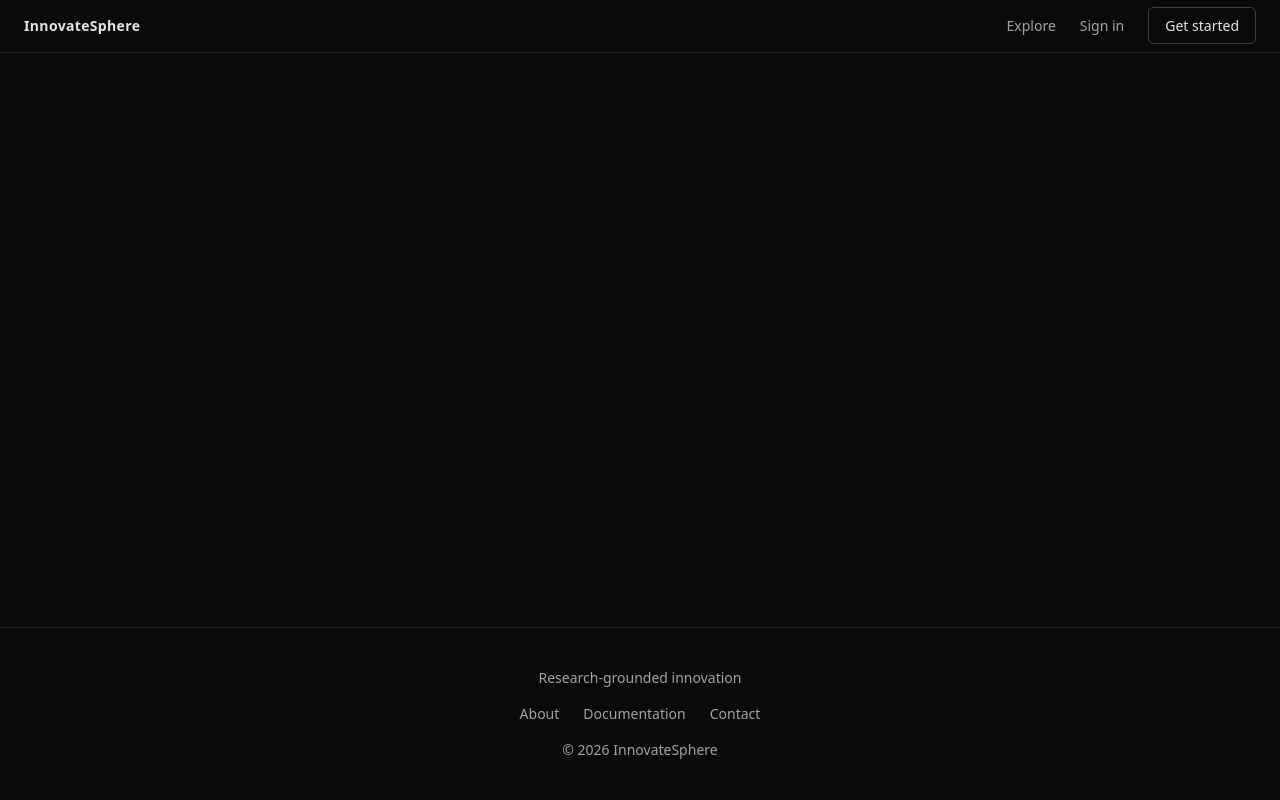
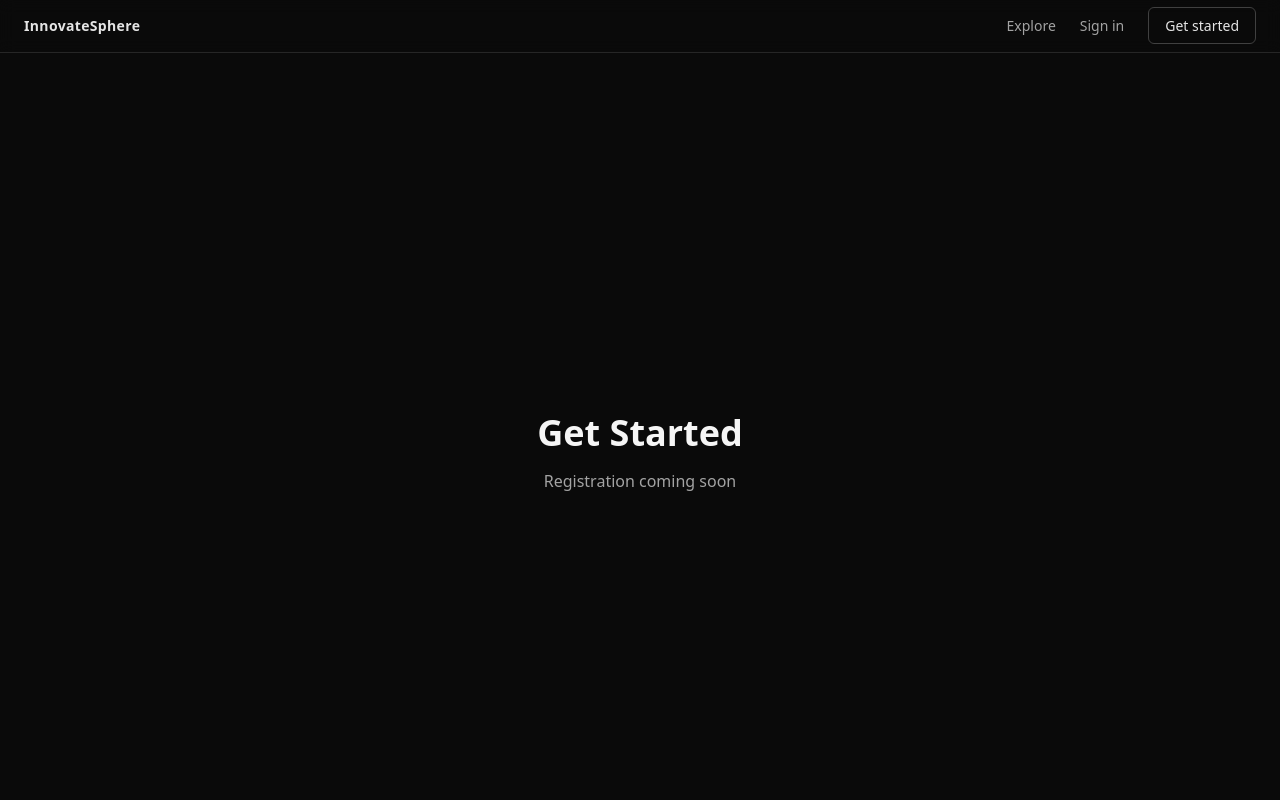
Before and after one commit to Shrx14/InnovateSphere, a React (Create React App) app in the folder frontend/: page /register in a window 1280 px wide. Shown: the top 800 px of the page. Built offline with nearby package versions, Linux system fonts and the light colour scheme.

Commit message:
fix(nav): import login and register pages to resolve routing errors

```diff
--- a/frontend/src/App.js
+++ b/frontend/src/App.js
@@ -6,6 +6,8 @@ import LandingPage from './app/landing/LandingPage';
 import IdeaDetail from './app/idea/IdeaDetail';
 import ReviewQueue from './app/admin/ReviewQueue';
 import ExplorePage from './app/explore/ExplorePage';
+import LoginPage from './app/auth/LoginPage';
+import RegisterPage from './app/auth/RegisterPage';
 
 function App() {
   return (
@@ -13,9 +15,11 @@ function App() {
       <AppShell>
         <Routes>
           <Route path="/" element={<LandingPage />} />
+          <Route path="/explore" element={<ExplorePage />} />
           <Route path="/idea/:id" element={<IdeaDetail />} />
           <Route path="/admin/review" element={<ReviewQueue />} />
-          <Route path="/explore" element={<ExplorePage />} />
+          <Route path="/login" element={<LoginPage />} />
+          <Route path="/register" element={<RegisterPage />} />
         </Routes>
       </AppShell>
     </Router>
--- /dev/null
+++ b/frontend/src/app/auth/LoginPage.jsx
@@ -0,0 +1,14 @@
+import React from 'react';
+
+const LoginPage = () => {
+  return (
+    <div className="min-h-screen bg-neutral-950 text-neutral-100 flex items-center justify-center">
+      <div className="text-center">
+        <h1 className="text-4xl font-bold mb-4">Sign In</h1>
+        <p className="text-neutral-400">Authentication coming soon</p>
+      </div>
+    </div>
+  );
+};
+
+export default LoginPage;
--- /dev/null
+++ b/frontend/src/app/auth/RegisterPage.jsx
@@ -0,0 +1,14 @@
+import React from 'react';
+
+const RegisterPage = () => {
+  return (
+    <div className="min-h-screen bg-neutral-950 text-neutral-100 flex items-center justify-center">
+      <div className="text-center">
+        <h1 className="text-4xl font-bold mb-4">Get Started</h1>
+        <p className="text-neutral-400">Registration coming soon</p>
+      </div>
+    </div>
+  );
+};
+
+export default RegisterPage;
```
